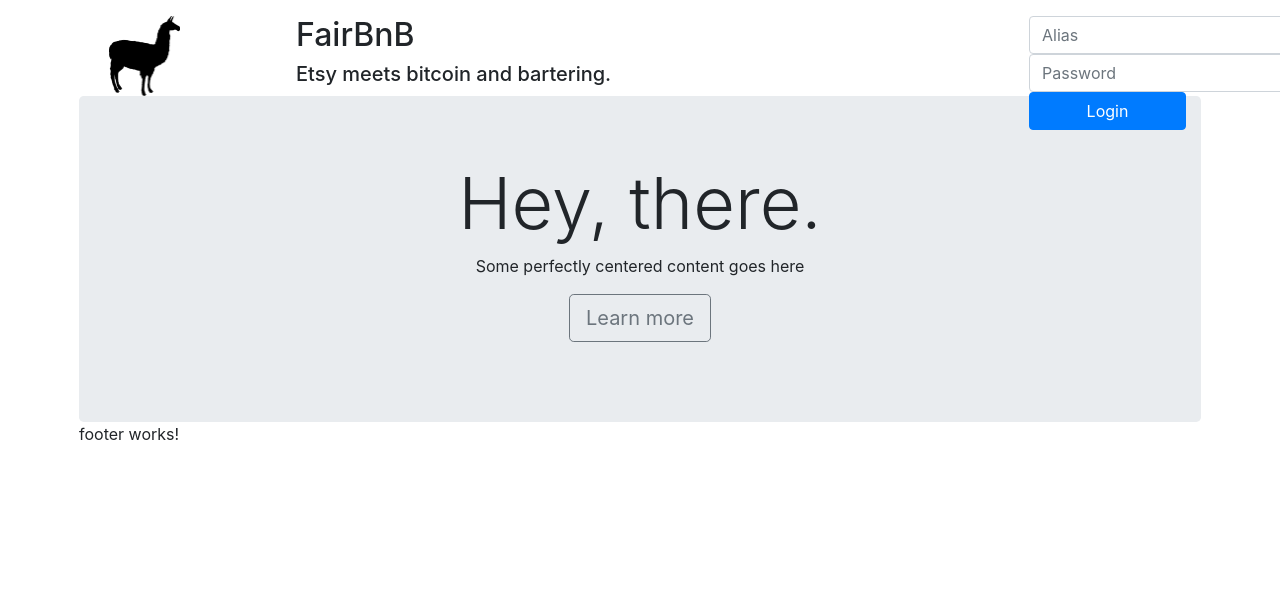
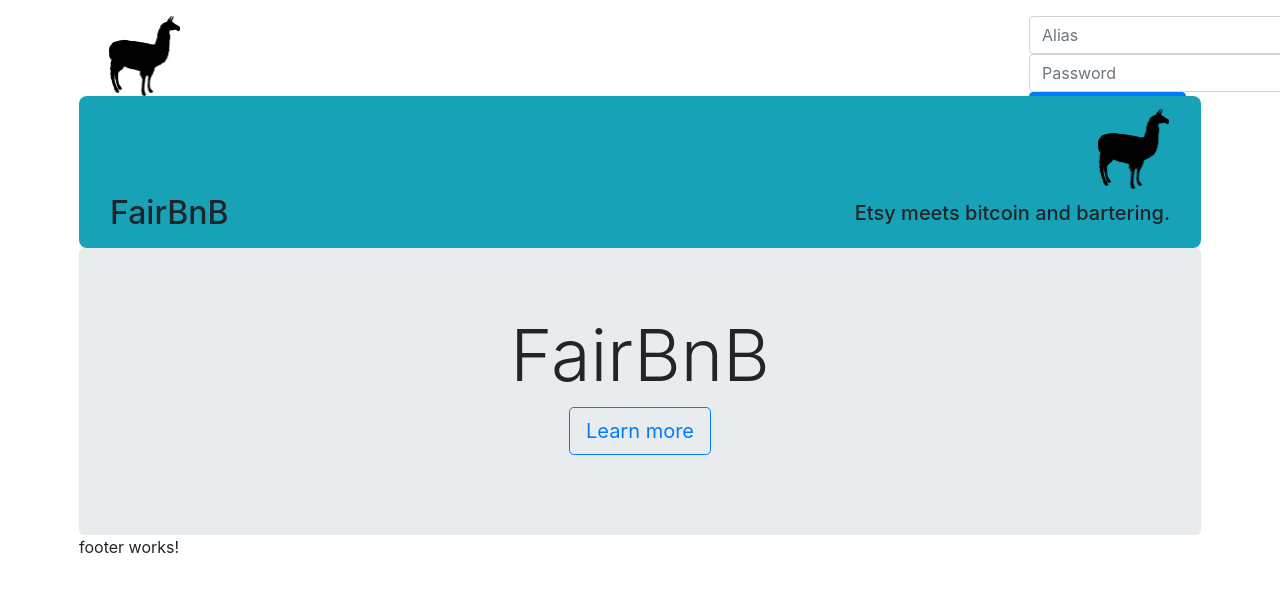
Before and after one commit to jgcarlson/project-awesome, an Angular app in the folder public/: page / in a window 1280 px wide. Shown: the top 592 px of the page. Built offline with nearby package versions, Linux system fonts and the light colour scheme.

Commit message:
adding navbar to header

```diff
--- a/public/src/app/header/header.component.css
+++ b/public/src/app/header/header.component.css
@@ -10,3 +10,7 @@ img {
 #title {
   text-align: left;
 }
+
+.navbar {
+  border-radius: 8px;
+}
--- a/public/src/app/header/header.component.html
+++ b/public/src/app/header/header.component.html
@@ -6,10 +6,7 @@
       </div>
     </div>
     <div class="col-sm-8">
-      <div class="container-fluid" id="title">
-        <h2>FairBnB</h2>
-        <h5>Etsy meets bitcoin and bartering.</h5>
-      </div>
+
     </div>
     <div class="col-sm-2">
       <form class="form form-inline">
@@ -20,3 +17,23 @@
     </div>
   </div>
 </div>
+<nav class="navbar navbar-toggleable-sm navbar-inverse bg-info">
+    <button class="navbar-toggler navbar-toggler-right" type="button" data-toggle="collapse" data-target="#navbar4">
+        <span class="navbar-toggler-icon"></span>
+    </button>
+    <a href="/" class="navbar-brand"><img src="./../../../assets/images/llama.png" class="img-fluid float-left" alt="llama"></a>
+    <div class="container-fluid" id="title">
+      <h2>FairBnB</h2>
+      <h5>Etsy meets bitcoin and bartering.</h5>
+    </div>
+    <div class="navbar-collapse collapse" id="navbar">
+        <form class="ml-3 my-auto d-inline w-100">
+            <div class="input-group">
+              <input type="text" class="form-control" placeholder="...">
+              <span class="input-group-btn">
+                <button class="btn btn-danger" type="button">Search</button>
+              </span>
+            </div>
+        </form>
+    </div>
+</nav>
--- a/public/src/app/landing/landing.component.html
+++ b/public/src/app/landing/landing.component.html
@@ -1,7 +1,6 @@
 <div class="jumbotron mb-0 d-flex align-items-center flex-column justify-content-center min-100" id="header">
-    <h1 class="display-3">Hey, there.</h1>
-    <p>Some perfectly centered content goes here</p>
+    <h1 class="display-3">FairBnB</h1>
     <p class="lead">
-        <a class="btn btn-outline-secondary btn-lg" href="#" role="button">Learn more</a>
+        <a class="btn btn-outline-primary btn-lg" href="#" role="button">Learn more</a>
     </p>
 </div>
```
Also changed, not shown: public/src/app/header/app-routing.module.ts (added, +23 -0 lines).
